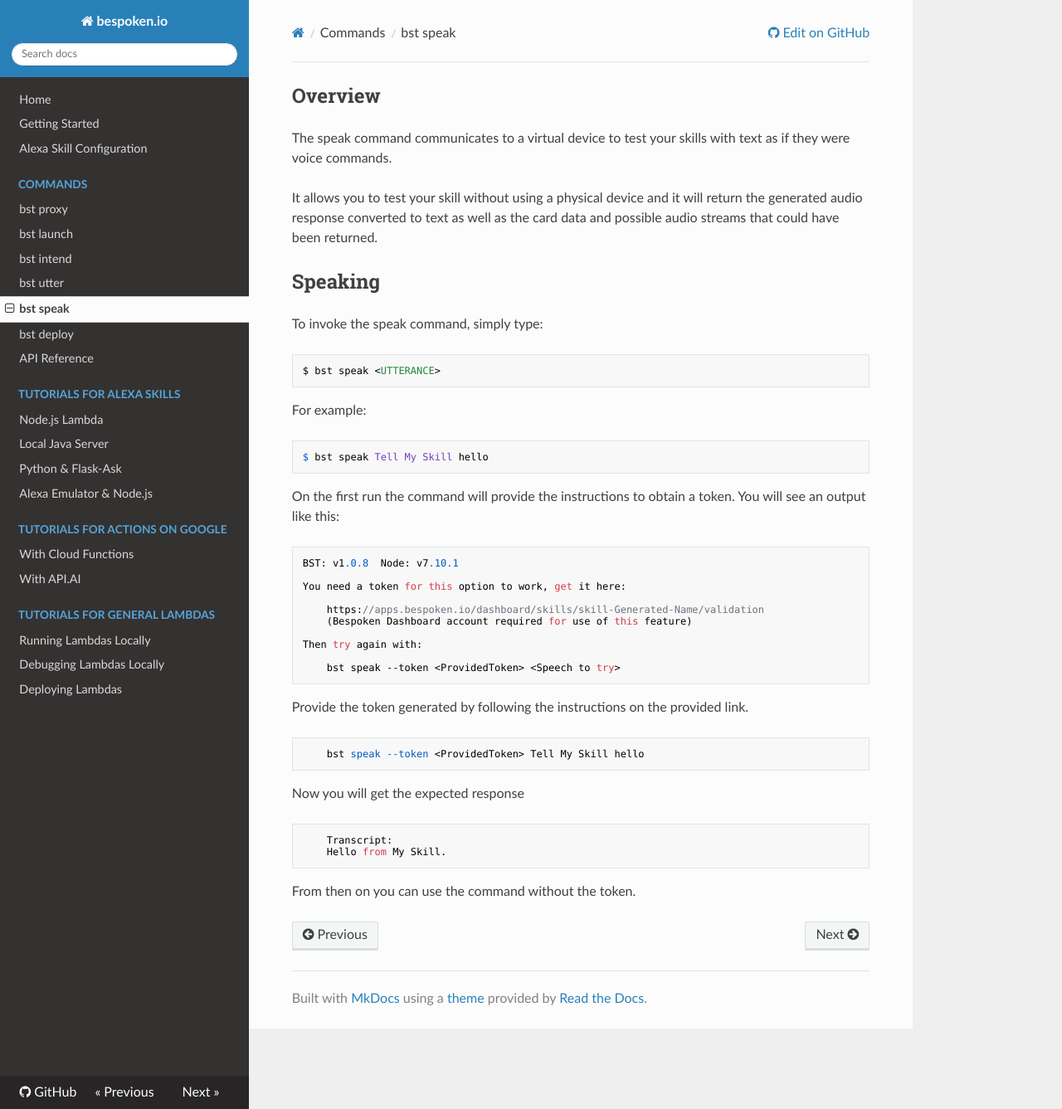
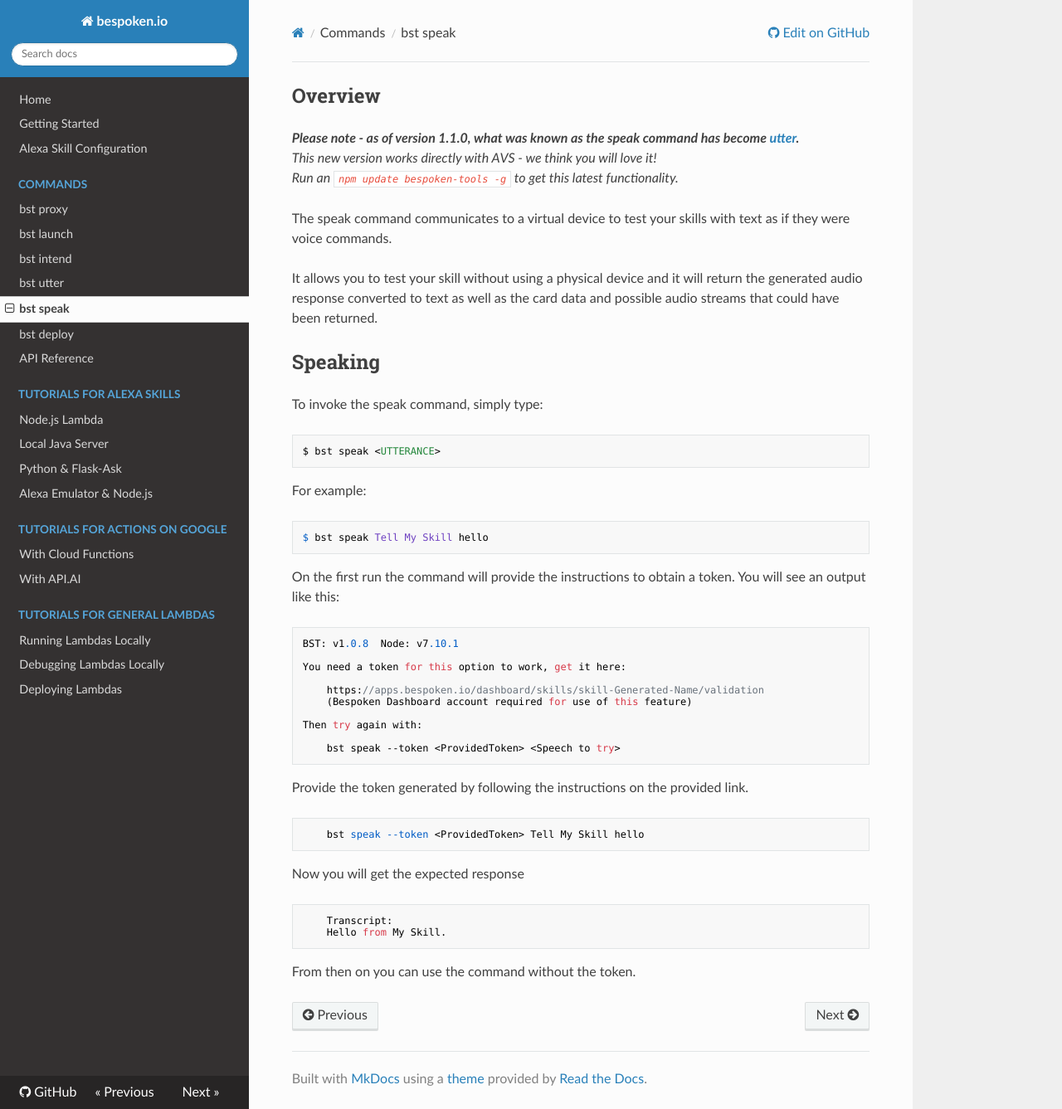
Before and after one commit to bespoken/bst, an MkDocs documentation site: the page built from docs/commands/speak.md, in a window 1280 px wide and 1337 px high. Shown: the whole window at 83% size. Built offline with MkDocs 1.6.1, drawn with Linux system fonts in a browser that asks for light colours; nearby versions of some CDN libraries; old or Windows-style settings are respelled for this version of MkDocs.

Commit message:
More slight changes (#386)
* Added note to speak command about the updates

* Changed formatting

* Still playing with formatting

* More formatting

* Added MD newlines

* Added a period

```diff
--- a/docs/commands/speak.md
+++ b/docs/commands/speak.md
@@ -1,5 +1,8 @@
 
 ## Overview
+***Please note - as of version 1.1.0, what was known as the speak command has become [utter](utter).***
+*This new version works directly with AVS - we think you will love it!*
+*Run an `npm update bespoken-tools -g` to get this latest functionality.*
 
 The speak command communicates to a virtual device to test your skills with text as if they were voice commands.
 
```
